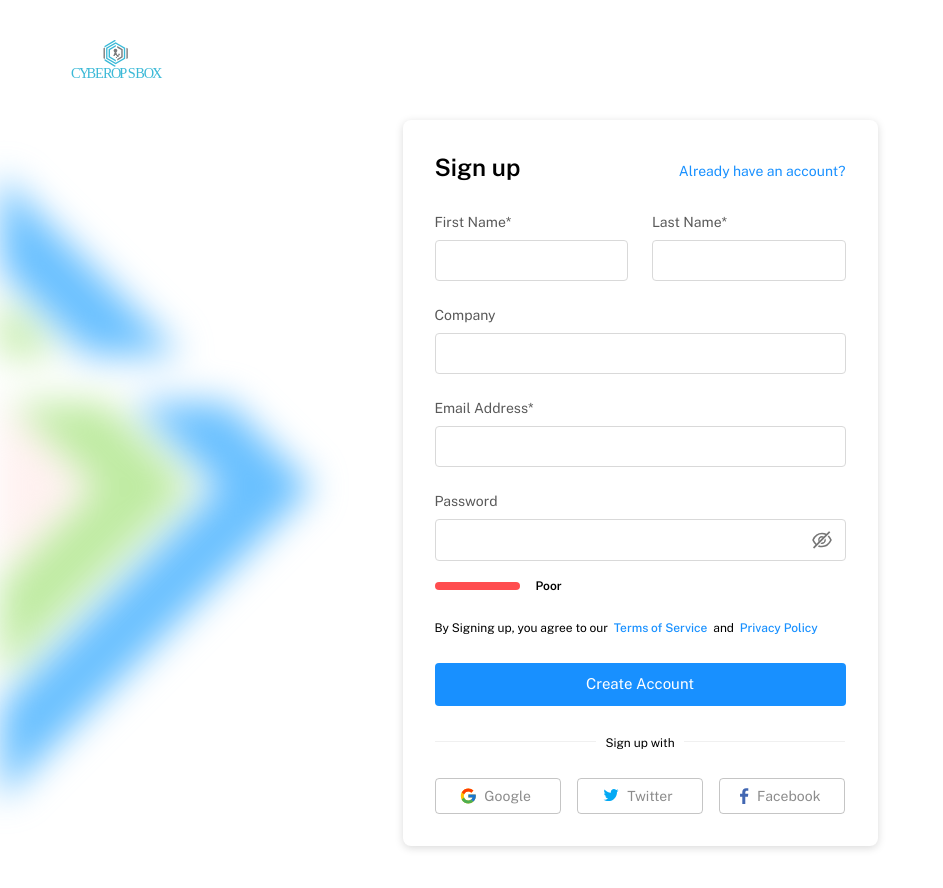
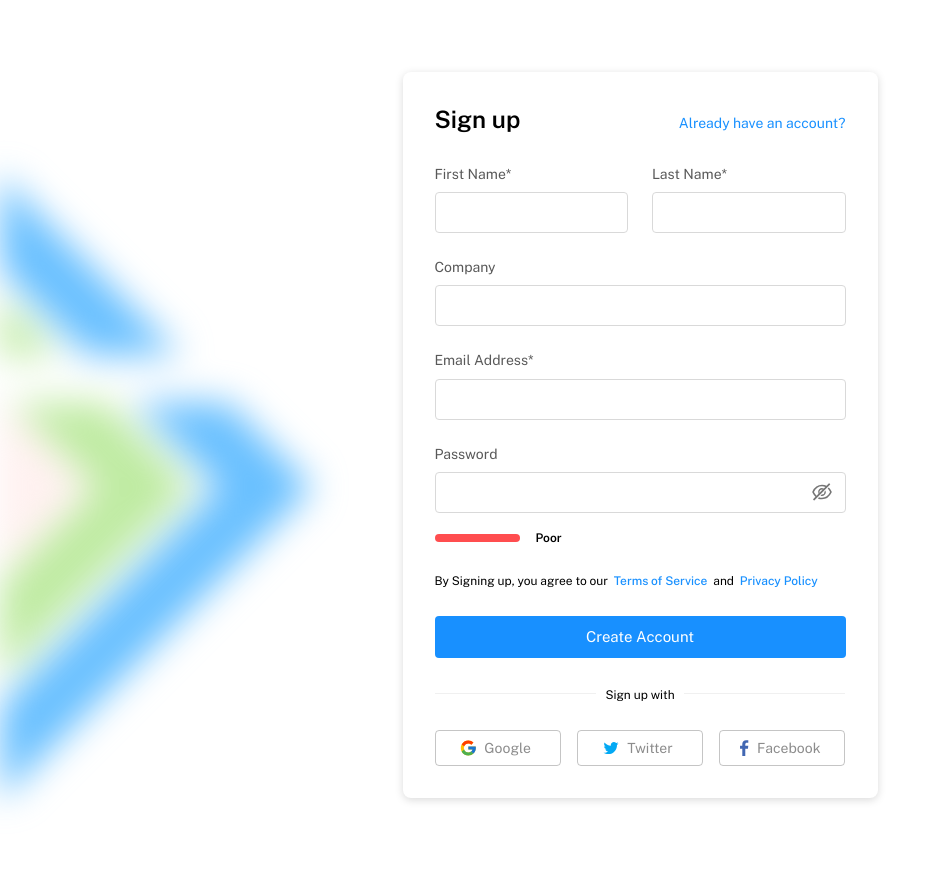
Before and after one commit to Wajahat-Ahmed-NED/cyberops-final, a React (Create React App) app: page /register in a window 1280 px wide. Shown: the top 888 px of the page, without its empty margins (0-943 px from the left). After the commit the page ends 854 px from the top, so only its background shows below. Built offline with nearby package versions, Linux system fonts and the light colour scheme.

Commit message:
my previous work

```diff
--- a/public/index.html
+++ b/public/index.html
@@ -54,7 +54,7 @@
       work correctly both with client-side routing and a non-root public URL.
       Learn how to configure a non-root public URL by running `npm run build`.
     -->
-        <title>CyberOpsBox</title>
+        <title>Admin</title>
         <link rel="preconnect" href="https://fonts.gstatic.com" />
         <link
             href="https://fonts.googleapis.com/css2?family=Inter:wght@400;500;600;700&family=Poppins:wght@400;500;600;700&family=Roboto:wght@400;500;700&display=swap&family=Public+Sans:wght@400;500;600;700"
--- a/src/components/Logo/Logo.js
+++ b/src/components/Logo/Logo.js
@@ -23,7 +23,7 @@ const Logo = () => {
          */
         <>
             {/* <h5 style={{ marginTop: '25px', marginLeft: '40px' }}>Admin Panel </h5> */}
-            <img src={oldImg} alt="Mantis" width="100" style={{ marginTop: '5px', marginLeft: '40px' }} />
+            {/* <img src={oldImg} alt="Mantis" width="100" style={{ marginTop: '5px', marginLeft: '40px' }} /> */}
             {/* <svg width="118" height="35" viewBox="0 0 118 35" fill="none" xmlns="http://www.w3.org/2000/svg">
                 <path
                     d="M4.63564 15.8644L6.94797 13.552L6.95038 13.5496H11.3006L9.56969 15.2806L9.12278 15.7275L7.35024 17.5L7.56977 17.7201L17.5 27.6498L27.6498 17.5L25.8766 15.7275L25.7518 15.602L23.6994 13.5496H28.0496L28.052 13.552L29.8644 15.3644L32 17.5L17.5 32L3 17.5L4.63564 15.8644ZM17.5 3L25.8784 11.3784H21.5282L17.5 7.35024L13.4718 11.3784H9.12158L17.5 3Z"
```
Also changed, not shown: 1 other file (tests, documents, lock files or other folders).
